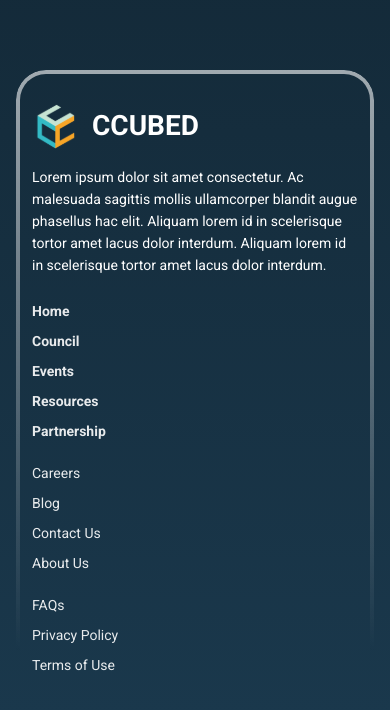
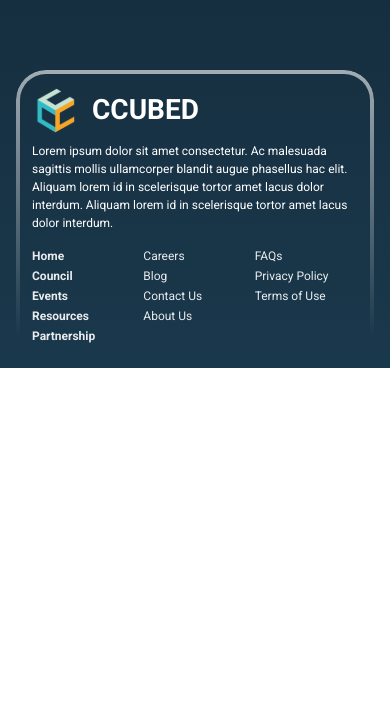
Before and after one commit to computingcouncilsofcanada/Ccubed-frontend, a Next.js app: page /external-resources in a window 390 px wide. Shown: the part 814-1524 px from the top of the page. After the commit the page ends 1182 px from the top, so only its background shows below. Built offline with nearby package versions, Linux system fonts and the light colour scheme; no server answers.

Commit message:
refactor: enhance Footer component layout and styling for better responsiveness
- Adjusted padding and margin values for improved spacing across different screen sizes.
- Updated grid gaps and font sizes to enhance readability and visual balance.

Signed-off-by: Binming Li <binming.li@outlook.com>

```diff
--- a/src/components/shared/Footer.tsx
+++ b/src/components/shared/Footer.tsx
@@ -64,13 +64,13 @@ export default function Footer() {
         />
 
         {/* Content Container */}
-        <div className="relative px-4 sm:px-6 md:px-8 pt-8 sm:pt-10 md:pt-12 h-full pb-8 md:pb-0">
+        <div className="relative px-4 sm:px-6 md:px-8 pt-4 xs:pt-6 sm:pt-10 md:pt-12 h-full pb-4 xs:pb-6 sm:pb-8 md:pb-0">
           {/* Footer Content Grid - Three Column Layout */}
-          <div className="h-full grid grid-cols-1 md:grid-cols-2 lg:grid-cols-[2fr_2fr_0.5fr] gap-6 md:gap-8 lg:gap-6 items-start">
+          <div className="h-full grid grid-cols-1 md:grid-cols-2 lg:grid-cols-[2fr_2fr_0.5fr] gap-3 xs:gap-4 sm:gap-6 md:gap-8 lg:gap-6 items-start">
             {/* Column 1 - Logo and Description */}
             <div className="footer-left flex flex-col justify-start">
               {/* Logo and Title */}
-              <div className="flex items-center gap-3 sm:gap-4 mb-4 mt-0 md:mt-[-20px]">
+              <div className="flex items-center gap-3 sm:gap-4 mb-2 xs:mb-3 sm:mb-4 mt-0 md:mt-[-20px]">
                 <Image
                   src={logoSrc}
                   alt="CCubed Logo"
@@ -96,10 +96,10 @@ export default function Footer() {
 
               {/* Description */}
               <p
-                className="text-white font-normal text-sm sm:text-base"
+                className="text-white font-normal text-xs xs:text-sm sm:text-base"
                 style={{
                   fontFamily: "Roboto, sans-serif",
-                  lineHeight: "22px",
+                  lineHeight: "18px",
                   letterSpacing: "0%",
                   maxWidth: "450px",
                 }}
@@ -113,17 +113,17 @@ export default function Footer() {
             </div>
 
             {/* Column 2 - Navigation Links */}
-            <div className="footer-navigation grid grid-cols-1 sm:grid-cols-2 lg:grid-cols-3 gap-3 sm:gap-4 md:grid-cols-3 lg:col-span-1">
+            <div className="footer-navigation grid grid-cols-3 gap-2 xs:gap-3 sm:gap-4 lg:col-span-1">
               {/* Column 1 */}
               <div className="footer-column">
                 {footerLinks.column1.map((link, index) => (
                   <Link
                     key={index}
                     href={link.href}
-                    className="block text-white font-semibold mb-2 sm:mb-3 hover:opacity-80 transition-opacity text-sm sm:text-base"
+                    className="block text-white font-semibold mb-1 xs:mb-2 sm:mb-3 hover:opacity-80 transition-opacity text-xs xs:text-sm sm:text-base"
                     style={{
                       fontFamily: "Roboto, sans-serif",
-                      lineHeight: "22px",
+                      lineHeight: "16px",
                       letterSpacing: "0%",
                       opacity: 0.9,
                     }}
@@ -139,10 +139,10 @@ export default function Footer() {
                   <Link
                     key={index}
                     href={link.href}
-                    className="block text-white font-normal mb-2 sm:mb-3 hover:opacity-80 transition-opacity text-sm sm:text-base"
+                    className="block text-white font-normal mb-1 xs:mb-2 sm:mb-3 hover:opacity-80 transition-opacity text-xs xs:text-sm sm:text-base"
                     style={{
                       fontFamily: "Roboto, sans-serif",
-                      lineHeight: "22px",
+                      lineHeight: "16px",
                       letterSpacing: "0%",
                       opacity: 0.9,
                     }}
@@ -158,10 +158,10 @@ export default function Footer() {
                   <Link
                     key={index}
                     href={link.href}
-                    className="block text-white font-normal mb-2 sm:mb-3 hover:opacity-80 transition-opacity text-sm sm:text-base"
+                    className="block text-white font-normal mb-1 xs:mb-2 sm:mb-3 hover:opacity-80 transition-opacity text-xs xs:text-sm sm:text-base"
                     style={{
                       fontFamily: "Roboto, sans-serif",
-                      lineHeight: "22px",
+                      lineHeight: "16px",
                       letterSpacing: "0%",
                       opacity: 0.9,
                     }}
```
